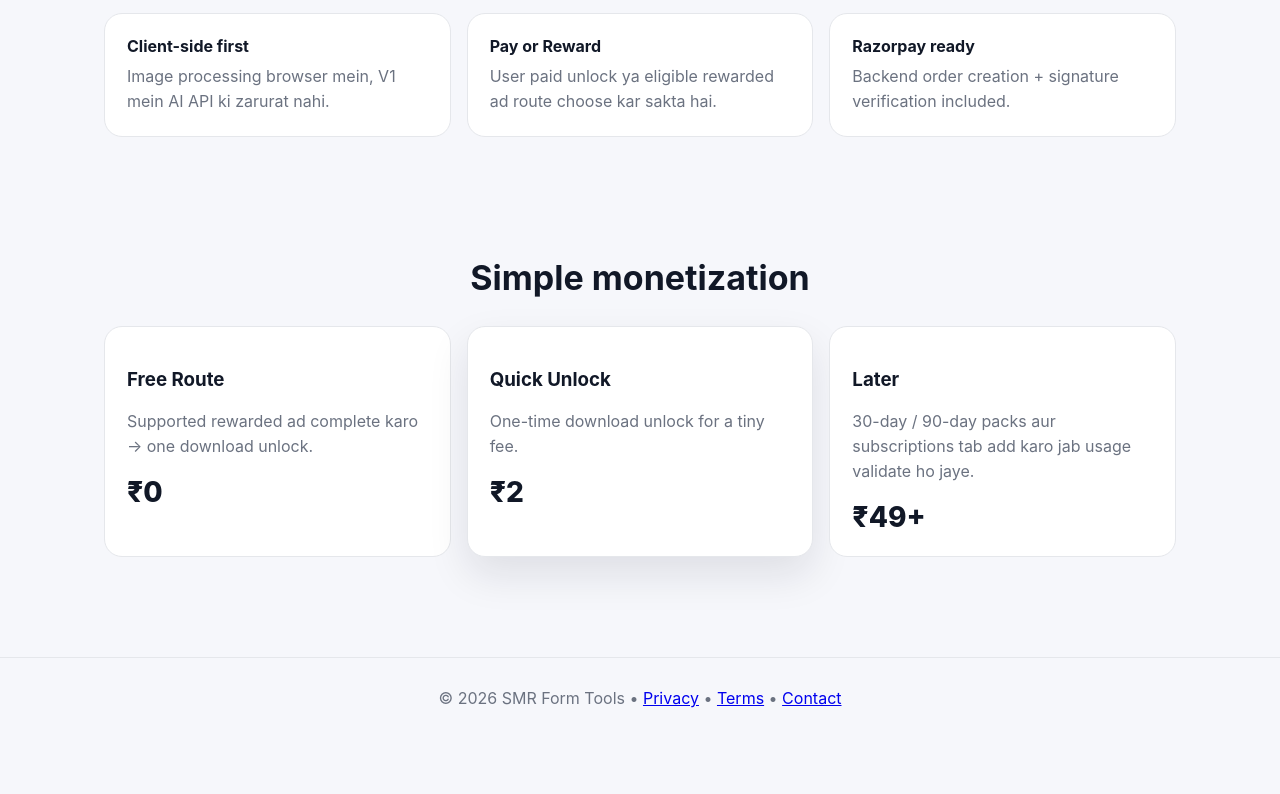
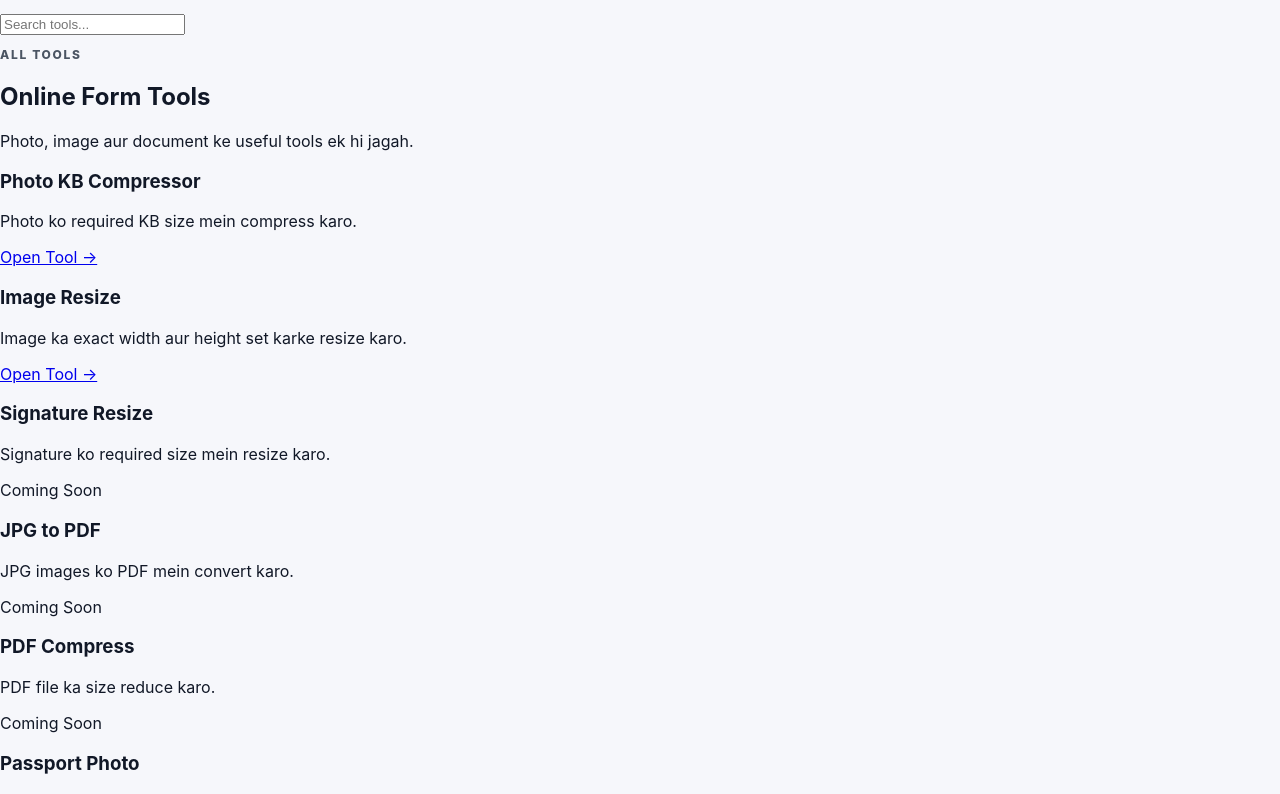
Before and after one commit to samarraj9845-cloud/smr-form-tools, a React (Vite) app in the folder frontend/: page / in a window 1280 px wide. Shown: the part 660-1454 px from the top of the page. Before the commit the page ends 1398 px from the top, so only its background shows below. Built offline with nearby package versions, Linux system fonts and the light colour scheme; no server answers.

Commit message:
Add homepage tools search

```diff
--- a/frontend/src/App.jsx
+++ b/frontend/src/App.jsx
@@ -13,6 +13,44 @@ const RAZORPAY_KEY_ID = 'rzp_test_TfYdiodAw1z6IV';
 
 function clamp(n, min, max) { return Math.min(Math.max(n, min), max); }
 
+const tools = [
+  {
+    name: 'Photo KB Compressor',
+    description: 'Photo ko required KB size mein compress karo.',
+    href: '/',
+    available: true,
+  },
+  {
+    name: 'Image Resize',
+    description: 'Image ka exact width aur height set karke resize karo.',
+    href: '/resize',
+    available: true,
+  },
+  {
+    name: 'Signature Resize',
+    description: 'Signature ko required size mein resize karo.',
+    href: '/signature-resize',
+    available: false,
+  },
+  {
+    name: 'JPG to PDF',
+    description: 'JPG images ko PDF mein convert karo.',
+    href: '/jpg-to-pdf',
+    available: false,
+  },
+  {
+    name: 'PDF Compress',
+    description: 'PDF file ka size reduce karo.',
+    href: '/pdf-compress',
+    available: false,
+  },
+  {
+    name: 'Passport Photo',
+    description: 'Passport/form ke liye photo ready karo.',
+    href: '/passport-photo',
+    available: false,
+  },
+];
 async function loadRazorpay() {
   if (window.Razorpay) return true;
   await new Promise((resolve, reject) => {
@@ -73,8 +111,17 @@ function App() {
   const [message, setMessage] = useState('');
   const [unlocked, setUnlocked] = useState(false);
   const [adAvailable, setAdAvailable] = useState(hasRewardedAdConfig());
+  const [searchTerm, setSearchTerm] = useState('');
+  const targetLabel = useMemo(() => `${targetKb} KB`, [targetKb]);
+  const filteredTools = useMemo(() => {
+  const query = searchTerm.trim().toLowerCase();
 
-  const targetLabel = useMemo(() => `${targetKb} KB`, [targetKb]);
+  if (!query) return tools;
+
+  return tools.filter((tool) =>
+    `${tool.name} ${tool.description}`.toLowerCase().includes(query)
+  );
+}, [searchTerm]);
 
   async function handleProcess(e) {
     e.preventDefault();
@@ -173,8 +220,7 @@ rzp.open();
     <header className="header">
       <div className="brand"><div className="logo">SMR</div><div><strong>Form Tools</strong><span>Simple tools for online forms</span></div></div>
       <a className="navlink" href="#pricing">Pricing</a>
-      <a className="navlink" href="/resize">Image Resize</a>
-    </header>
+         </header>
 
     <main>
       <AdSlot slot="7218418497" format="auto" responsive={true} />
@@ -212,6 +258,50 @@ rzp.open();
         </div>
       </section>
 
+<section className="tools-search">
+  <input
+    type="search"
+    value={searchTerm}
+    onChange={(e) => setSearchTerm(e.target.value)}
+    placeholder="Search tools..."
+    aria-label="Search tools"
+  />
+</section>
+
+<section className="tools-section">
+  <div className="tools-heading">
+    <p className="eyebrow">ALL TOOLS</p>
+    <h2>Online Form Tools</h2>
+    <p>Photo, image aur document ke useful tools ek hi jagah.</p>
+  </div>
+
+  <div className="tools-grid">
+    {filteredTools.length > 0 ? (
+      filteredTools.map((tool) => (
+        <div className="tool-item" key={tool.name}>
+          <h3>{tool.name}</h3>
+          <p>{tool.description}</p>
+
+          {tool.available ? (
+            <a className="tool-link" href={tool.href}>
+              Open Tool &rarr;
+            </a>
+          ) : (
+            <span className="tool-coming-soon">
+              Coming Soon
+            </span>
+          )}
+        </div>
+      ))
+    ) : (
+      <div className="no-tools">
+        <h3>No tool found</h3>
+        <p>Dusra keyword search karke dekho.</p>
+      </div>
+    )}
+  </div>
+</section>
+
       <section className="features">
         <div><b>Client-side first</b><span>Image processing browser mein, V1 mein AI API ki zarurat nahi.</span></div>
         <div><b>Pay or Reward</b><span>User paid unlock ya eligible rewarded ad route choose kar sakta hai.</span></div>
```
